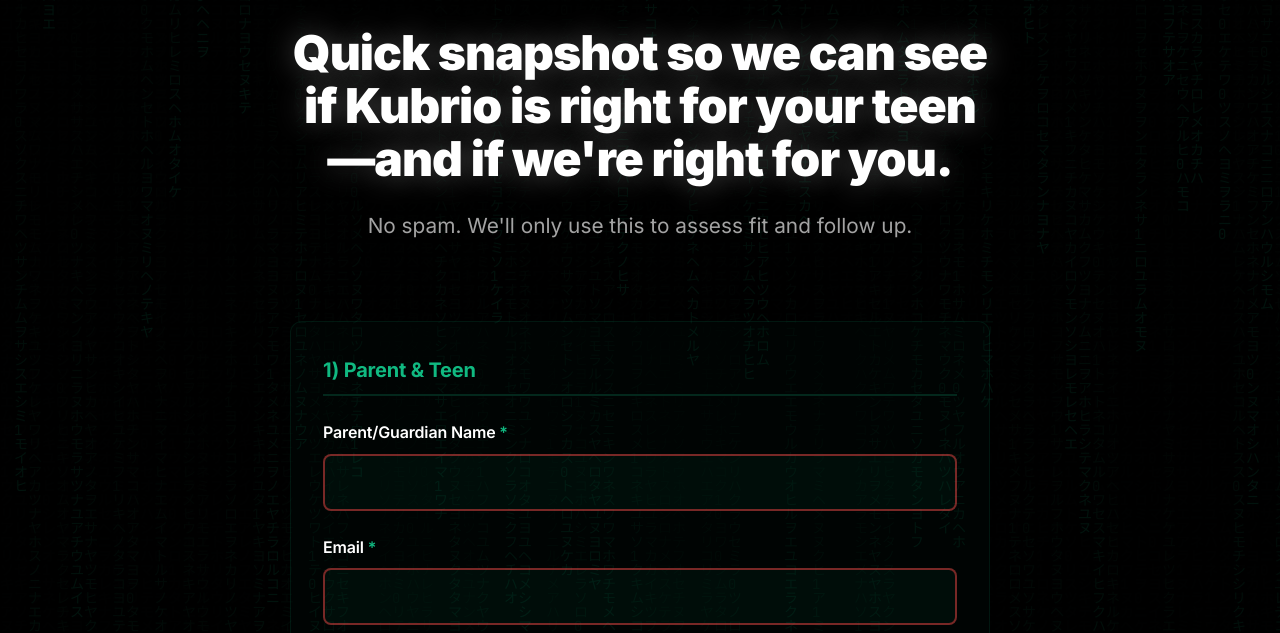
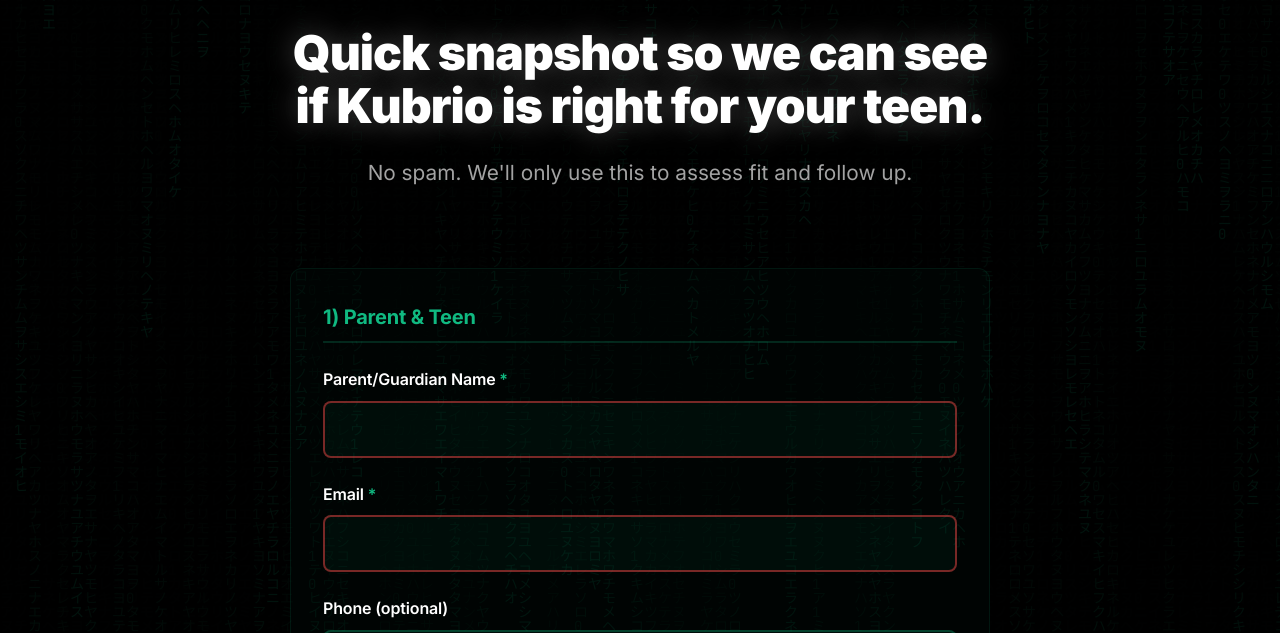
Before and after one commit to vladstan/sandbox, a website: page fit-check.html in a window 1280 px wide. Shown: the part 167-800 px from the top of the page. Drawn offline with Linux system fonts and the light colour scheme.

Commit message:
fixed the form

```diff
--- a/fit-check.html
+++ b/fit-check.html
@@ -437,7 +437,7 @@
       <div class="header">
         <img src="kubrio-logo.png" alt="Kubrio Logo" class="logo">
         <div class="brand-tag">Kubrio AI Sandbox — 60-Second Fit Check</div>
-        <h1>Quick snapshot so we can see if Kubrio is right for your teen—and if we're right for you.</h1>
+        <h1>Quick snapshot so we can see if Kubrio is right for your teen.</h1>
         <p class="subtitle">No spam. We'll only use this to assess fit and follow up.</p>
       </div>
 
```
